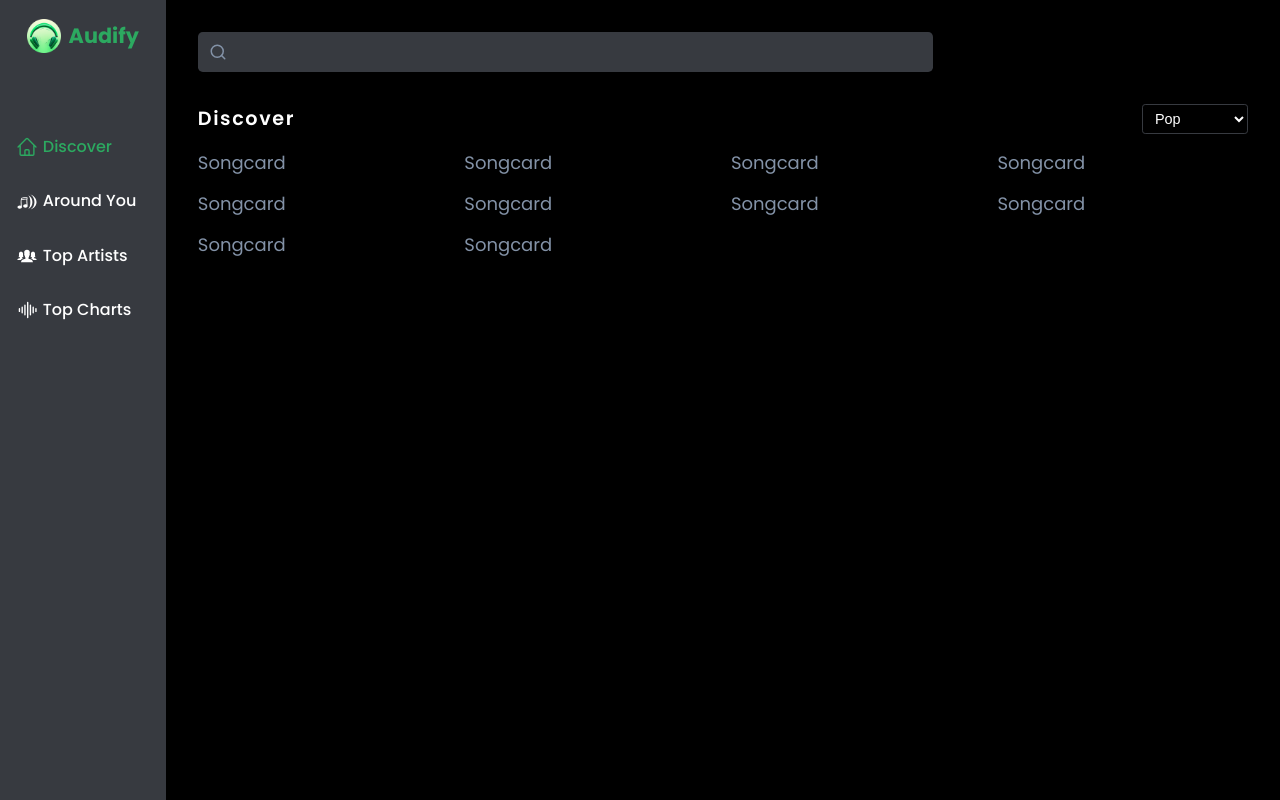
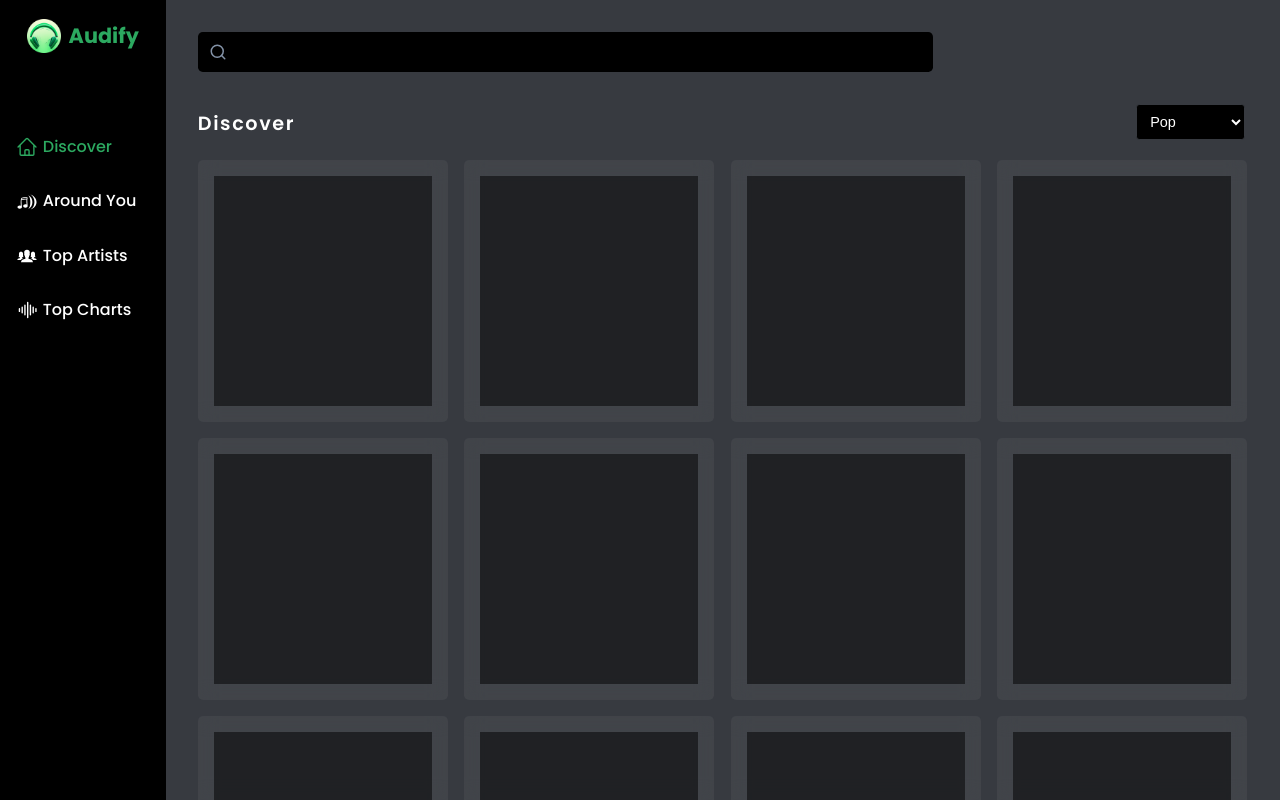
Before and after one commit to mandar-saiyan87/audify---MuscicPlayer-webapp, a React (Create React App) app: page /discover in a window 1280 px wide. Built offline with nearby package versions, Linux system fonts and the light colour scheme.

Commit message:
song cards

```diff
--- a/src/components/SongCard.jsx
+++ b/src/components/SongCard.jsx
@@ -1,10 +1,51 @@
 import React from 'react'
+import { Link } from 'react-router-dom'
+import styled from '@emotion/styled'
+import { keyframes } from '@emotion/react'
 
-function SongCard() {
+const slideup = keyframes`
+  from {
+    transform: translateY(100%);
+    opacity: 0;
+  }
+  to {
+    transform: translateY(0);
+    opacity: 1;
+  }
+`
+
+const SongCardMain = styled('div')(({ theme }) => ({
+  width: '250px',
+  backgroundColor: 'rgba(255, 255, 255, 0.05)',
+  backdropFilter: 'blur(10px)',
+  animation: `${slideup} 0.5s ease-out`,
+  borderRadius: '0.3rem',
+  padding: '1rem'
+}))
+
+const SongCardSec = styled('div')(({ theme }) => ({
+  position: 'relative',
+  width: '100%',
+  height: '230px'
+}))
+
+const SongCardTer = styled('div')(({ theme, props }) => ({
+  position: 'absolute',
+  inset: '0',
+  justifyContent: 'center',
+  alignItems: 'center',
+  backgroundColor: 'rgba(0, 0, 0, 0.5)'
+}))
+
+function SongCard({ song, songIndex }) {
   return (
-    <div>
-      Songcard
-    </div>
+    <SongCardMain>
+      <SongCardSec>
+        <SongCardTer>
+
+        </SongCardTer>
+      </SongCardSec>
+    </SongCardMain>
   )
 }
 
--- a/src/index.css
+++ b/src/index.css
@@ -154,12 +154,14 @@ img {
 }
 
 .genre_selection {
+	width: max-content;
 	background-color: black;
 	color: white;
 	border-color: var(--secondary-color);
 	border-radius: 0.2rem;
-	padding: 0.3rem 0.5rem;
+	padding: 0.5rem 0.6rem;
 	font-size: 0.9rem;
+	margin: 0 0.2rem 0.2rem 0.2rem;
 }
 
 /************* Section Title ******************/
--- a/src/pages/Discover/Discover.jsx
+++ b/src/pages/Discover/Discover.jsx
@@ -5,7 +5,7 @@ import { genres } from '../../assets/constants'
 import Box from '@mui/material/Box';
 import Grid from '@mui/material/Grid';
 import { useGetTopChartsQuery } from '../../redux/services/shazamCore';
-import { data } from '../../redux/charts';
+import data from '../../redux/charts.json'
 
 const DiscoverMain = styled('div')(({ theme }) => ({
 
@@ -20,7 +20,7 @@ const DiscoverHeader = styled('div')(({ theme }) => ({
 function Discover() {
   // const { data, isfetching, error } = useGetTopChartsQuery();
 
-  console.log(data)
+  // console.log(data)
 
   const [genreSelect, setgenreSelect] = useState(genres[0].value)
 
@@ -39,9 +39,9 @@ function Discover() {
         margin: '1rem 0'
       }}>
         <Grid container spacing={2}>
-          {[...Array(10)].map((song, index) => (
+          {data?.map((song, index) => (
             <Grid item lg={3} md={4} sm={6} xs={12}>
-              <SongCard key={index} />
+              <SongCard key={song.id} song={song} songIndex={index} />
             </Grid>
           ))}
         </Grid>
--- a/src/pages/HomePage/HomepageSection/MainContent.jsx
+++ b/src/pages/HomePage/HomepageSection/MainContent.jsx
@@ -10,10 +10,11 @@ import { menubar } from '../../../assets/constants';
 
 
 const ContentDiv = styled('div')(({ theme }) => ({
-  backgroundColor: 'black',
+  backgroundColor: '#373A40',
   width: '100%',
   height: '100dvh',
   padding: '2rem',
+  overflow: 'auto',
   [theme.breakpoints.down('sm')]: {
     padding: '1.2rem 1rem',
   }
@@ -26,7 +27,7 @@ const SearchBar = styled('div')(({ theme }) => ({
   justifyContent: 'start',
   gap: '0.5rem',
   padding: '0.7rem',
-  backgroundColor: Colors.secondary,
+  backgroundColor: 'black',
   width: '70%',
   borderRadius: '0.3rem',
   [theme.breakpoints.down('sm')]: {
--- a/src/pages/HomePage/HomepageSection/Menubar.jsx
+++ b/src/pages/HomePage/HomepageSection/Menubar.jsx
@@ -9,7 +9,7 @@ import { menubar } from '../../../assets/constants';
 
 
 const Appmenu = styled('div')(({ theme }) => ({
-  backgroundColor: '#373A40',
+  backgroundColor: 'black',
   display: 'flex',
   flexDirection: 'column',
   width: '15%',
```
Also changed, not shown: src/redux/charts.json.
